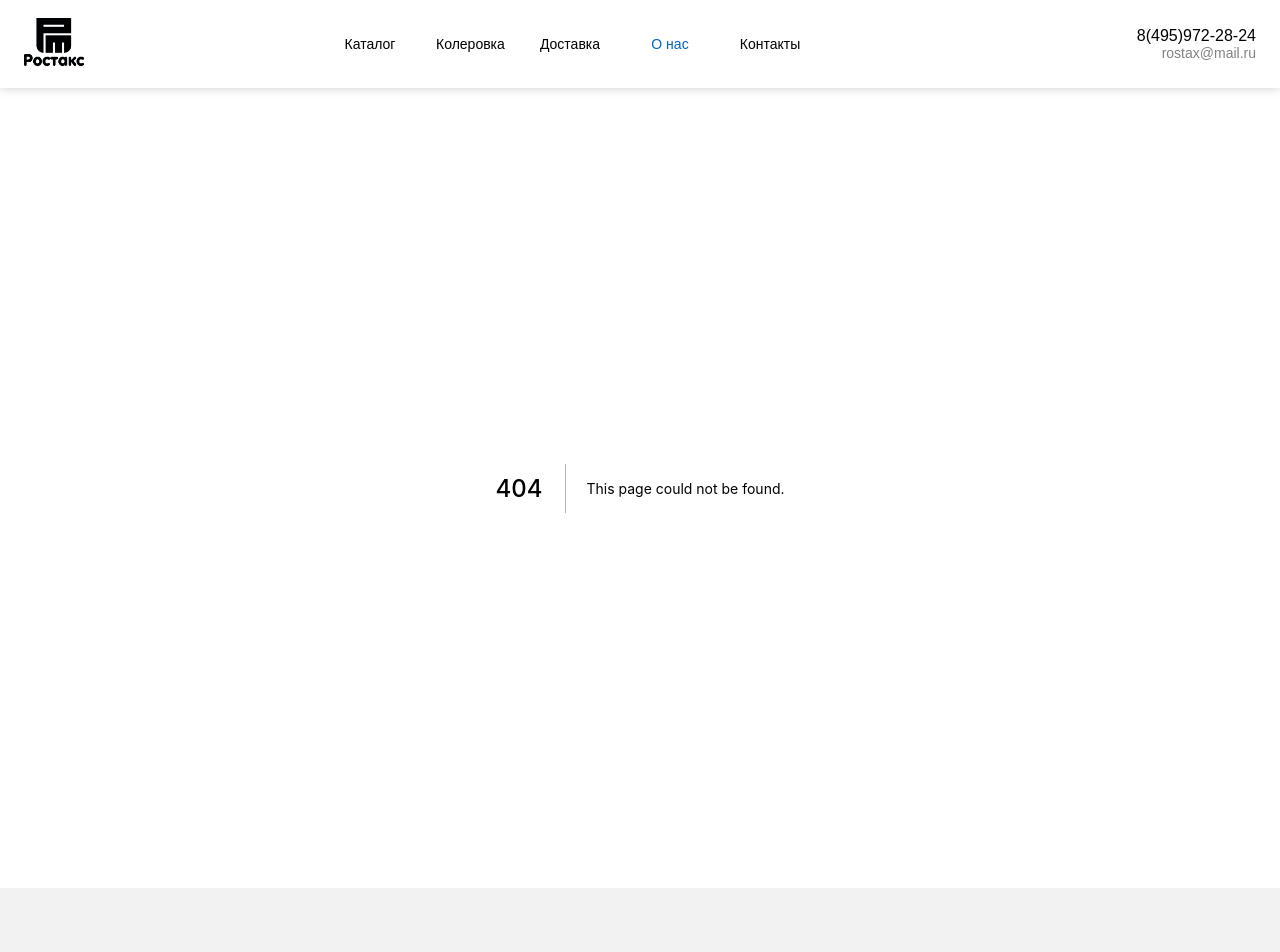
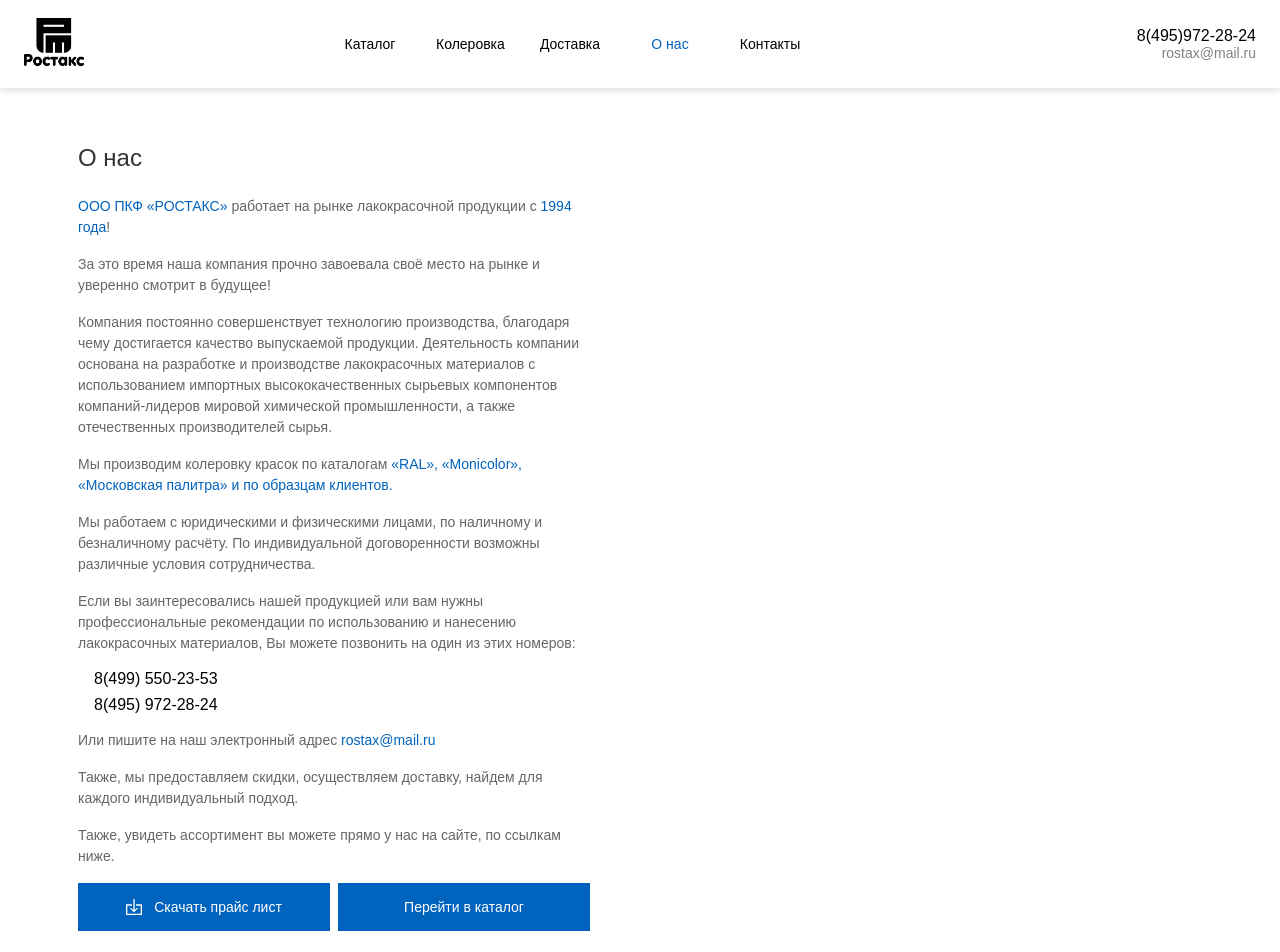
Before and after one commit to KirillIvano/next-rostaks-front, a Next.js app: page /about in a window 1280 px wide. Before the commit this address had no page. Shown: the top 952 px of the page. Built offline with nearby package versions, Linux system fonts and the light colour scheme.

Commit message:
added about button

```diff
--- /dev/null
+++ b/src/components/PriceListDownloadButton/index.tsx
@@ -0,0 +1,28 @@
+import React from 'react';
+
+import {DownloadButton} from '@/components';
+import {getFileUrl} from '@/util/getFileUrl';
+
+
+type PriceListDownloadProps = {
+    children: string;
+
+    className?: string;
+}
+
+const PriceListDownload = ({
+    children,
+    className,
+}: PriceListDownloadProps) => (
+    <DownloadButton
+        className={className}
+
+        fileName="rostaks_прайс.xlxs"
+        url={getFileUrl('price.xlsx')}
+    >
+        {children}
+    </DownloadButton>
+);
+
+
+export default PriceListDownload;
--- a/src/components/index.ts
+++ b/src/components/index.ts
@@ -5,3 +5,4 @@
 export {default as PhoneWrapper} from './PhoneWrapper';
 export {default as DecorativeImage} from './DecorativeImage';
 export {default as LazyProductImage} from './LazyProductImage';
+export {default as PriceListDownloadButton} from './PriceListDownloadButton';
--- /dev/null
+++ b/src/pages-impl/About/index.tsx
@@ -0,0 +1,106 @@
+import React from 'react';
+import {useRouter} from 'next/router';
+
+import {PriceListDownloadButton} from '@/components';
+import {useScrollTop} from '@/hooks/useScrollTop';
+import {Box, Button} from '@/uikit';
+
+import styles from './styles.module.scss';
+import {getCatalogPath} from '@/routes';
+
+
+type AssortmentSectionProps = {
+    className?: string;
+}
+
+const AssortmentSection = ({className}: AssortmentSectionProps) => {
+    const router = useRouter();
+
+    return (
+        <div className={className}>
+            <p className={styles.aboutParagraph}>
+                Также, увидеть ассортимент вы можете прямо у нас на сайте, по ссылкам ниже.
+            </p>
+
+            <div className={styles.assortmentLinks}>
+                <PriceListDownloadButton className={styles.assortmentLink}>
+                    Скачать прайс лист
+                </PriceListDownloadButton>
+
+                <Button
+                    className={styles.assortmentLink}
+                    onClick={() => router.push(getCatalogPath())}
+                >
+                    Перейти в каталог
+                </Button>
+            </div>
+
+        </div>
+    );
+};
+
+const About = () => {
+    useScrollTop();
+
+    return (
+        <Box>
+            <div className={styles.aboutContainer}>
+                <h1 className={styles.aboutHeading}>О нас</h1>
+
+                <p className={styles.aboutParagraph}>
+                    <span className={styles.strong}>ООО ПКФ «РОСТАКС»</span>{' '}
+                    работает на рынке лакокрасочной продукции с <span className={styles.strong}>1994 года</span>!
+                </p>
+                <p className={styles.aboutParagraph}>
+                    За это время наша компания прочно завоевала своё место на рынке и уверенно смотрит в будущее!
+                </p>
+
+                <p className={styles.aboutParagraph}>
+                    Компания постоянно совершенствует технологию производства,
+                    благодаря чему достигается качество выпускаемой продукции.
+                    Деятельность компании основана на разработке и производстве
+                    лакокрасочных материалов с использованием импортных высококачественных
+                    сырьевых компонентов компаний-лидеров мировой химической промышленности,
+                    а также отечественных производителей сырья.
+                </p>
+
+                <p className={styles.aboutParagraph}>
+                    Мы производим колеровку красок по каталогам <span className={styles.strong}>«RAL», «Monicolor»,
+                    «Московская палитра» и по образцам клиентов.</span>
+                </p>
+
+                <p className={styles.aboutParagraph}>
+                    Мы работаем с юридическими и физическими лицами, по наличному и безналичному расчёту.
+                    По индивидуальной договоренности возможны различные условия сотрудничества.
+                </p>
+
+                <p className={styles.aboutParagraph}>
+                    Если вы заинтересовались нашей продукцией или вам нужны профессиональные рекомендации по
+                    использованию и нанесению лакокрасочных материалов, Вы можете позвонить на один из этих номеров:
+                </p>
+
+                <ul className={styles.aboutPhones}>
+                    <li className={styles.aboutPhone}>
+                        8(499) 550-23-53
+                    </li>
+                    <li className={styles.aboutPhone}>
+                        8(495) 972-28-24
+                    </li>
+                </ul>
+
+                <p className={styles.aboutParagraph}>
+                    Или пишите на наш электронный адрес <span className={styles.strong}>rostax@mail.ru</span>
+                </p>
+
+                <p className={styles.aboutParagraph}>
+                    Также, мы предоставляем скидки, осуществляем доставку,
+                    найдем для каждого индивидуальный подход.
+                </p>
+
+                <AssortmentSection />
+            </div>
+        </Box>
+    );
+};
+
+export default About;
--- /dev/null
+++ b/src/pages-impl/About/styles.module.scss
@@ -0,0 +1,56 @@
+@import "~vars/pads";
+@import "~vars/colors";
+@import "~vars/fonts";
+
+.aboutContainer {
+    width: 100%;
+    max-width: 512px;
+
+    padding-top: $pad8;
+    padding-bottom: $pad16;
+
+    .aboutHeading {
+        margin: $pad6 0;
+
+        font-size: $font_xl;
+        color: $black;
+    }
+
+    .aboutPhones {
+        margin: $pad4;
+
+        font-size: $font_md;
+
+        .aboutPhone:not(:first-child) {
+            margin-top: $pad2;
+        }
+    }
+
+    .strong {
+        color: $firm;
+    }
+
+    .aboutParagraph {
+        margin-bottom: $pad4;
+
+        line-height: 1.5;
+        font-size: $font_sm;
+        color: $dark_gray;
+    }
+}
+
+.assortmentLinks {
+    display: flex;
+
+    .assortmentLink {
+        flex: 1 0;
+
+        display: flex;
+        justify-content: center;
+        align-items: center;
+    }
+
+    .assortmentLink:last-child {
+        margin-left: $pad2;
+    }
+}
--- /dev/null
+++ b/src/pages/about.tsx
@@ -0,0 +1,4 @@
+import About from '@/pages-impl/About';
+
+
+export default About;
--- /dev/null
+++ b/src/pages/delivery.tsx
@@ -0,0 +1,4 @@
+import DeliveryPage from '@/pages-impl/Contacts';
+
+
+export default DeliveryPage;
```
Also changed, not shown: src/pages-impl/Catalog/components/PriceList/index.tsx (+3 -9 lines).
